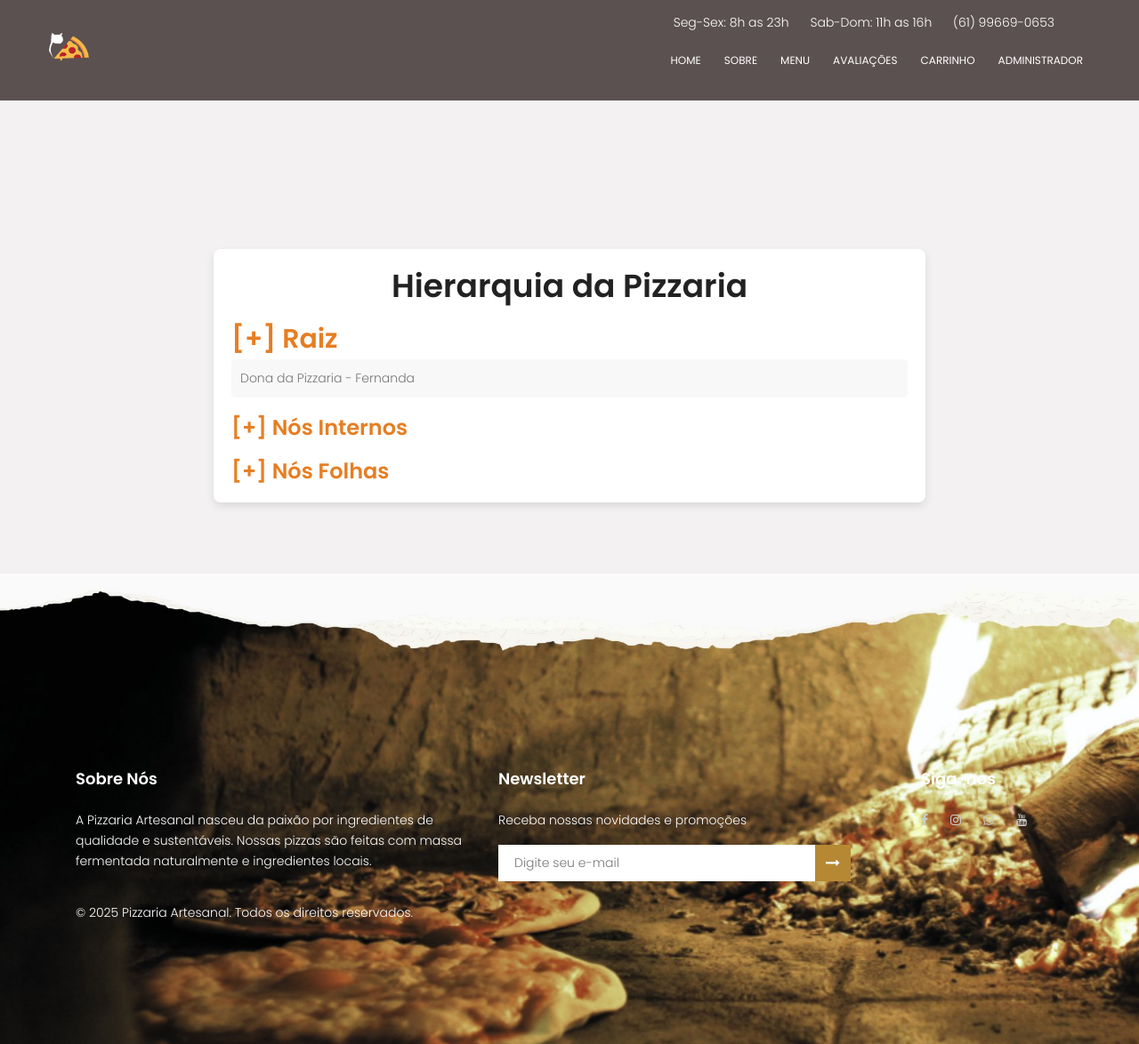
After one commit to DvDWil/PizzariaDelGatito, a Flask app: page /hierarquia in a window 1280 px wide. The commit adds this page. Shown: the whole page at 89% size. Run offline with Flask 3, Linux system fonts and the light colour scheme; some libraries are stand-ins or nearby versions.

Commit message:
Adição de aba Funcionários no ADM > Hierarquia de nós

```diff
--- a/app.py
+++ b/app.py
@@ -3,6 +3,8 @@ from models.pedidos import db
 from models.pedidos import Cliente, Pedido  # Agora importamos db separadamente
 from datetime import datetime
 import os
+from models.funcionario import Funcionario
+
 
 app = Flask(__name__, static_folder='static')
 app.secret_key = "1234"
@@ -54,6 +56,53 @@ fretes = {
     "Guará": 15.00,
     "Retirar na Loja": 0.00
 }
+
+# Criando a hierarquia da pizzaria
+dono = Funcionario("Fernanda", "Dona da Pizzaria")
+
+gerente = Funcionario("Isabely", "Gerente")
+chefe_cozinha = Funcionario("David", "Chefe de Cozinha")
+entregador1 = Funcionario("Rafael", "Entregador")
+entregador2 = Funcionario("Sofia", "Entregador")
+
+atendente1 = Funcionario("Ana", "Atendente")
+atendente2 = Funcionario("Lucas", "Atendente")
+
+pizzaiolo1 = Funcionario("João", "Pizzaiolo")
+pizzaiolo2 = Funcionario("Pedro", "Pizzaiolo")
+
+dono.adicionar_subordinado(gerente)
+dono.adicionar_subordinado(chefe_cozinha)
+dono.adicionar_subordinado(entregador1)
+dono.adicionar_subordinado(entregador2)
+
+gerente.adicionar_subordinado(atendente1)
+gerente.adicionar_subordinado(atendente2)
+
+chefe_cozinha.adicionar_subordinado(pizzaiolo1)
+chefe_cozinha.adicionar_subordinado(pizzaiolo2)
+
+def encontrar_raiz(funcionario):
+    return f"{funcionario.cargo} - {funcionario.nome}"
+
+def encontrar_nos_internos(funcionario, internos=None):
+    if internos is None:
+        internos = []
+    if funcionario.subordinados:
+        internos.append(f"{funcionario.cargo} - {funcionario.nome}")
+        for sub in funcionario.subordinados:
+            encontrar_nos_internos(sub, internos)
+    return internos
+
+def encontrar_nos_folhas(funcionario, folhas=None):
+    if folhas is None:
+        folhas = []
+    if not funcionario.subordinados:
+        folhas.append(f"{funcionario.cargo} - {funcionario.nome}")
+    else:
+        for sub in funcionario.subordinados:
+            encontrar_nos_folhas(sub, folhas)
+    return folhas
 
 def calcular_preco(carrinho):
     return sum(item["preco_total"] for item in carrinho)
@@ -207,6 +256,15 @@ def excluir_pedido(numero_pedido):
         print("Erro ao excluir pedido:", str(e))
         return "Ocorreu um erro ao excluir o pedido", 500
 
+@app.route('/hierarquia')
+def mostrar_hierarquia():
+    raiz = encontrar_raiz(dono)
+    internos = encontrar_nos_internos(dono)
+    folhas = encontrar_nos_folhas(dono)
+
+    return render_template('funcionario.html', raiz=raiz, internos=internos, folhas=folhas)
+
+
 
 if __name__ == '__main__':
     app.run(debug=True)
--- a/templates/carrinho.html
+++ b/templates/carrinho.html
@@ -74,6 +74,7 @@
 				            <ul>
 				              <li><a href="{{ url_for('lista_clientes') }}">Dados de Cliente</a></li>
 				              <li><a href="{{ url_for('lista_pedidos') }}">Pedidos</a></li>
+							  <li><a href="{{ url_for('mostrar_hierarquia') }}">Funcionários</a></li>
 				            </ul>
 				          </li>
 				        </ul>
--- /dev/null
+++ b/templates/funcionario.html
@@ -0,0 +1,191 @@
+<!DOCTYPE html>
+<html lang="pt-BR" class="no-js">
+<head>
+    <meta charset="UTF-8">
+    <meta name="viewport" content="width=device-width, initial-scale=1, shrink-to-fit=no">
+    <title>Hierarquia - PizzariaDelGatito</title>
+
+    <link rel="shortcut icon" href="{{ url_for('static', filename='img/elements/logo.ico') }}">
+    <link href="https://fonts.googleapis.com/css?family=Poppins:100,200,400,300,500,600,700" rel="stylesheet">
+    <link rel="stylesheet" href="{{ url_for('static', filename='css/linearicons.css') }}">
+    <link rel="stylesheet" href="{{ url_for('static', filename='css/owl.carousel.css') }}">
+    <link rel="stylesheet" href="{{ url_for('static', filename='css/font-awesome.min.css') }}">
+    <link rel="stylesheet" href="{{ url_for('static', filename='css/nice-select.css') }}">
+    <link rel="stylesheet" href="{{ url_for('static', filename='css/magnific-popup.css') }}">
+    <link rel="stylesheet" href="{{ url_for('static', filename='css/bootstrap.css') }}">
+    <link rel="stylesheet" href="{{ url_for('static', filename='css/main.css') }}">
+    <style>
+        .hierarquia-container {
+            max-width: 800px;
+            margin: 80px auto;
+            padding: 20px;
+            background: #fff;
+            border-radius: 8px;
+            box-shadow: 0 4px 10px rgba(0,0,0,0.1);
+        }
+        .hierarquia-container h2, .hierarquia-container h3 {
+            cursor: pointer;
+            user-select: none;
+            margin-top: 20px;
+            color: #e67e22;
+        }
+        .hierarquia-container ul {
+            list-style-type: none;
+            padding: 0;
+        }
+        .hierarquia-container li {
+            background: #f8f8f8;
+            margin: 5px 0;
+            padding: 10px;
+            border-radius: 5px;
+        }
+        .hidden {
+            display: none;
+        }
+
+        header{
+            position: fixed;
+            background-color: #5c5151;
+        }
+        body{
+            background-color: #f3f1f1;
+            padding-top: 200px; /* compensando a navbar fixa */
+        }
+
+        .menu{
+            width: 100%;
+            height: 120vh;
+            align-items: center;;
+            justify-content: center;
+            display: flex;
+        }
+
+
+    </style>
+</head>
+<body>
+
+			<header id="header" id="home">
+				<div class="header-top">
+		  			<div class="container">
+				  		<div class="row justify-content-end">
+				  			<div class="col-lg-8 col-sm-4 col-8 header-top-right no-padding">
+				  				<ul>
+				  					<li>
+				  						Seg-Sex: 8h as 23h
+				  					</li>
+				  					<li>
+				  						Sab-Dom: 11h as 16h
+				  					</li>
+				  					<li>
+				  						<a href="tel:(61) 99669-0653">(61) 99669-0653</a>
+				  					</li>
+				  				</ul>
+				  			</div>
+				  		</div>
+		  			</div>
+				</div>
+			    <div class="container no-padding">
+			    	<div class="row align-items-center justify-content-between d-flex">
+						<div id="logo">
+							<a href="{{ url_for('home') }}">
+								<img src="{{ url_for('static', filename='img/logo.png') }}" alt="Logo" title="Logo" width="90" height="auto" />
+							</a>
+						</div>
+				      <nav id="nav-menu-container">
+				        <ul class="nav-menu no-padding">
+				          <li class="menu-active no-padding"><a href="{{ url_for('home') }}">Home</a></li>
+				          <li><a href="#about">Sobre</a></li>
+				          <li><a href="{{ url_for('menu') }}">Menu</a></li>
+				          <li><a href="#review">Avaliações</a></li>
+				          <li><a href="{{ url_for('carrinho') }}">Carrinho</a></li>
+				          <li class="menu-has-children no-padding"><a href="">Administrador</a>
+				            <ul>
+				              <li><a href="{{ url_for('lista_clientes') }}">Dados de Cliente</a></li>
+				              <li><a href="{{ url_for('lista_pedidos') }}">Pedidos</a></li>
+							  <li><a href="{{ url_for('mostrar_hierarquia') }}">Funcionários</a></li>
+				            </ul>
+				          </li>
+				        </ul>
+				      </nav><!-- #nav-menu-container -->
+			    	</div>
+			    </div>
+			  </header><!-- #header -->
+
+<section class="hierarquia-container">
+    <h1 class="text-center">Hierarquia da Pizzaria</h1>
+
+    <h2 onclick="toggle('raiz')">[+] Raiz</h2>
+    <ul id="raiz">
+        <li>{{ raiz }}</li>
+    </ul>
+
+    <h3 onclick="toggle('internos')">[+] Nós Internos</h3>
+    <ul id="internos" class="hidden">
+        {% for interno in internos %}
+            <li>{{ interno }}</li>
+        {% endfor %}
+    </ul>
+
+    <h3 onclick="toggle('folhas')">[+] Nós Folhas</h3>
+    <ul id="folhas" class="hidden">
+        {% for folha in folhas %}
+            <li>{{ folha }}</li>
+        {% endfor %}
+    </ul>
+</section>
+
+<footer class="footer-area section-gap">
+    <div class="container">
+        <div class="row">
+            <div class="col-lg-5 col-md-6 col-sm-6">
+                <div class="single-footer-widget">
+                    <h6>Sobre Nós</h6>
+                    <p>
+                        A Pizzaria Artesanal nasceu da paixão por ingredientes de qualidade e sustentáveis. Nossas pizzas são feitas com massa fermentada naturalmente e ingredientes locais.
+                    </p>
+                    <p class="footer-text">
+                        &copy; <script>document.write(new Date().getFullYear());</script> Pizzaria Artesanal. Todos os direitos reservados.
+                    </p>
+                </div>
+            </div>
+            <div class="col-lg-5 col-md-6 col-sm-6">
+                <div class="single-footer-widget">
+                    <h6>Newsletter</h6>
+                    <p>Receba nossas novidades e promoções</p>
+                    <div id="mc_embed_signup">
+                        <form target="_blank" novalidate="true" method="post" class="form-inline">
+                            <input class="form-control" name="EMAIL" placeholder="Digite seu e-mail" required="" type="email">
+                            <button class="click-btn btn btn-default"><i class="fa fa-long-arrow-right" aria-hidden="true"></i></button>
+                        </form>
+                    </div>
+                </div>
+            </div>
+            <div class="col-lg-2 col-md-6 col-sm-6 social-widget">
+                <div class="single-footer-widget">
+                    <h6>Siga-nos</h6>
+                    <div class="footer-social d-flex align-items-center">
+                        <a href="#"><i class="fa fa-facebook"></i></a>
+                        <a href="#"><i class="fa fa-instagram"></i></a>
+                        <a href="#"><i class="fa fa-whatsapp"></i></a>
+                        <a href="#"><i class="fa fa-youtube"></i></a>
+                    </div>
+                </div>
+            </div>
+        </div>
+    </div>
+</footer>
+
+<script>
+    function toggle(id) {
+        const el = document.getElementById(id);
+        el.classList.toggle('hidden');
+    }
+</script>
+
+<script src="{{ url_for('static', filename='js/vendor/jquery-2.2.4.min.js') }}"></script>
+<script src="{{ url_for('static', filename='js/vendor/bootstrap.min.js') }}"></script>
+<script src="{{ url_for('static', filename='js/main.js') }}"></script>
+
+</body>
+</html>
--- a/templates/index.html
+++ b/templates/index.html
@@ -69,6 +69,7 @@
 				            <ul>
 				              <li><a href="{{ url_for('lista_clientes') }}">Dados de Cliente</a></li>
 				              <li><a href="{{ url_for('lista_pedidos') }}">Pedidos</a></li>
+							  <li><a href="{{ url_for('mostrar_hierarquia') }}">Funcionários</a></li>
 				            </ul>
 				          </li>
 				        </ul>
--- a/templates/menu.html
+++ b/templates/menu.html
@@ -87,6 +87,7 @@
 				            <ul>
 				              <li><a href="{{ url_for('lista_clientes') }}">Dados de Cliente</a></li>
 				              <li><a href="{{ url_for('lista_pedidos') }}">Pedidos</a></li>
+							  <li><a href="{{ url_for('mostrar_hierarquia') }}">Funcionários</a></li>
 				            </ul>
 				          </li>
 				        </ul>
--- a/templates/tabela_cliente.html
+++ b/templates/tabela_cliente.html
@@ -79,6 +79,7 @@
 				            <ul>
 				              <li><a href="{{ url_for('lista_clientes') }}">Dados de Cliente</a></li>
 				              <li><a href="{{ url_for('lista_pedidos') }}">Pedidos</a></li>
+							  <li><a href="{{ url_for('mostrar_hierarquia') }}">Funcionários</a></li>
 				            </ul>
 				          </li>
 				        </ul>
--- a/templates/tabela_pedidos.html
+++ b/templates/tabela_pedidos.html
@@ -78,6 +78,7 @@
                         <ul>
                           <li><a href="{{ url_for('lista_clientes') }}">Dados de Cliente</a></li>
                           <li><a href="{{ url_for('lista_pedidos') }}">Pedidos</a></li>
+                          <li><a href="{{ url_for('mostrar_hierarquia') }}">Funcionários</a></li>
                         </ul>
                       </li>
                     </ul>
```
Also changed, not shown: models/funcionario.py (added, +8 -0 lines).
